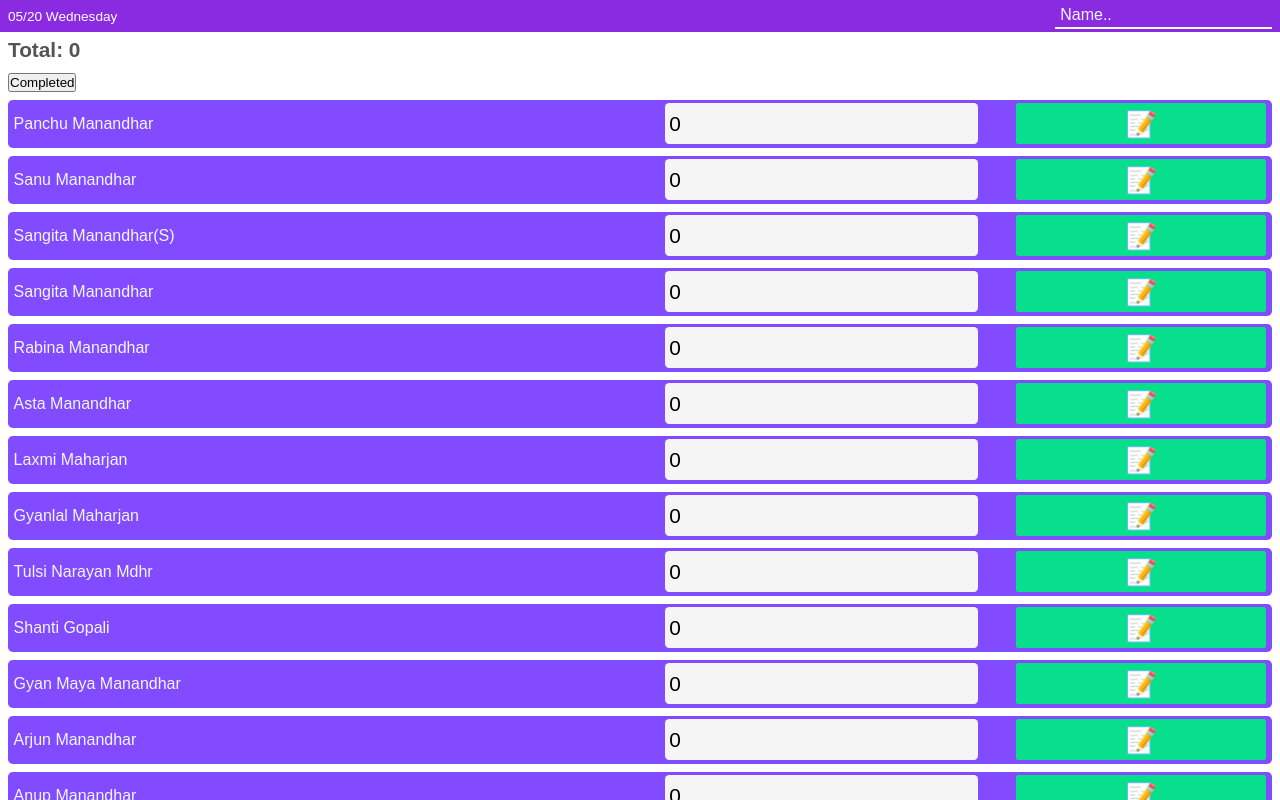
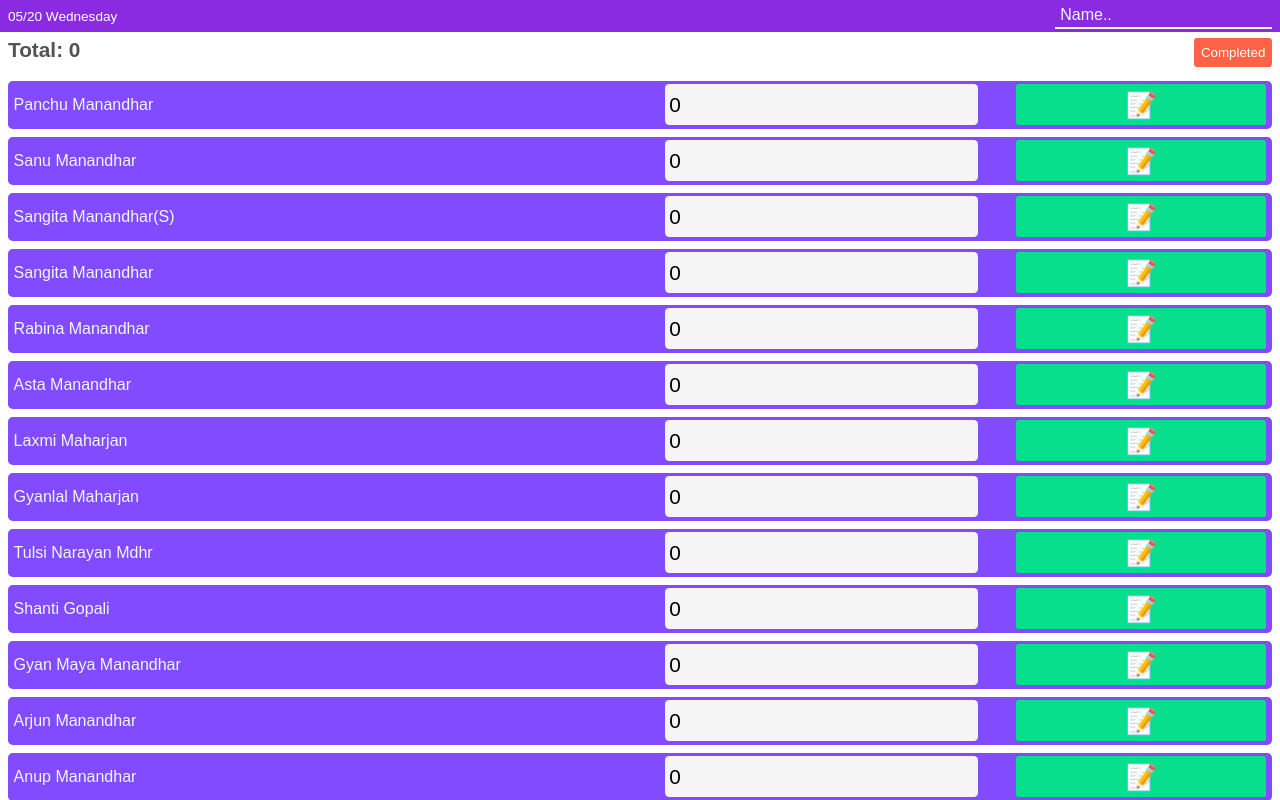
Before and after one commit to Ruzzan/Bachat, a React (Create React App) app: page / in a window 1280 px wide. Shown: the top 800 px of the page. Built offline with nearby package versions, Linux system fonts and the light colour scheme.

Commit message:
update css

```diff
--- a/src/App.css
+++ b/src/App.css
@@ -15,10 +15,13 @@
     height:auto;
 }
 
-.nav__flex {
+.flex {
     display: flex;
     align-items: center;
     justify-content: space-between;
+}
+
+.nav__flex {
     height:2em;
     padding: 0 0.5em;
     background:#8a2be2;
@@ -86,3 +89,21 @@
     text-align: center;
     border-radius: 0.1em;
 }
+
+.toggle__btn {
+    height: 2.2em;
+    padding: 0.5em;
+    border: none;
+    border-radius: 0.25em;
+    background:khaki;
+}
+
+.active {
+    background:tomato;
+    color: white;
+}
+
+.black {
+    background: #535355;
+    color: white;
+}
```
